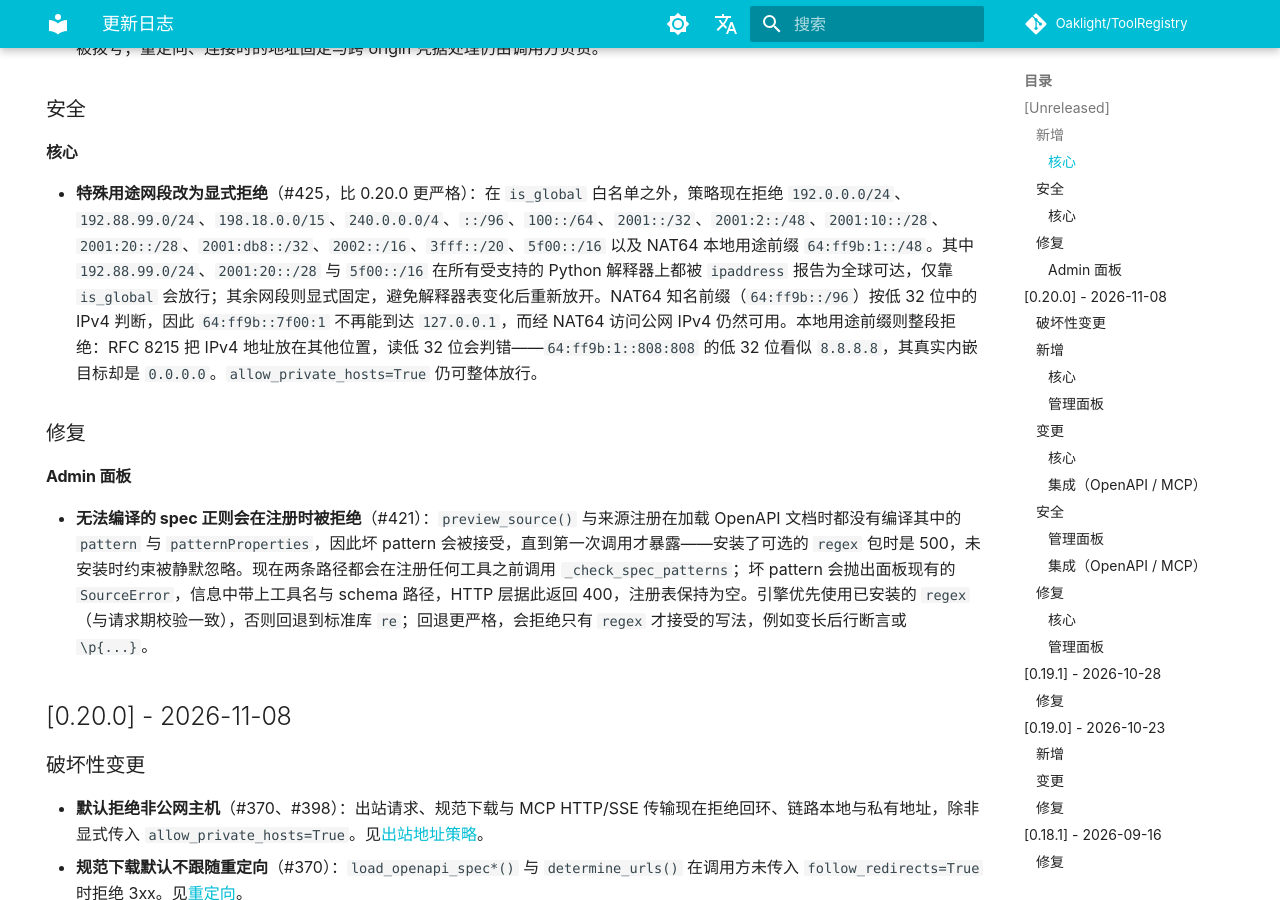
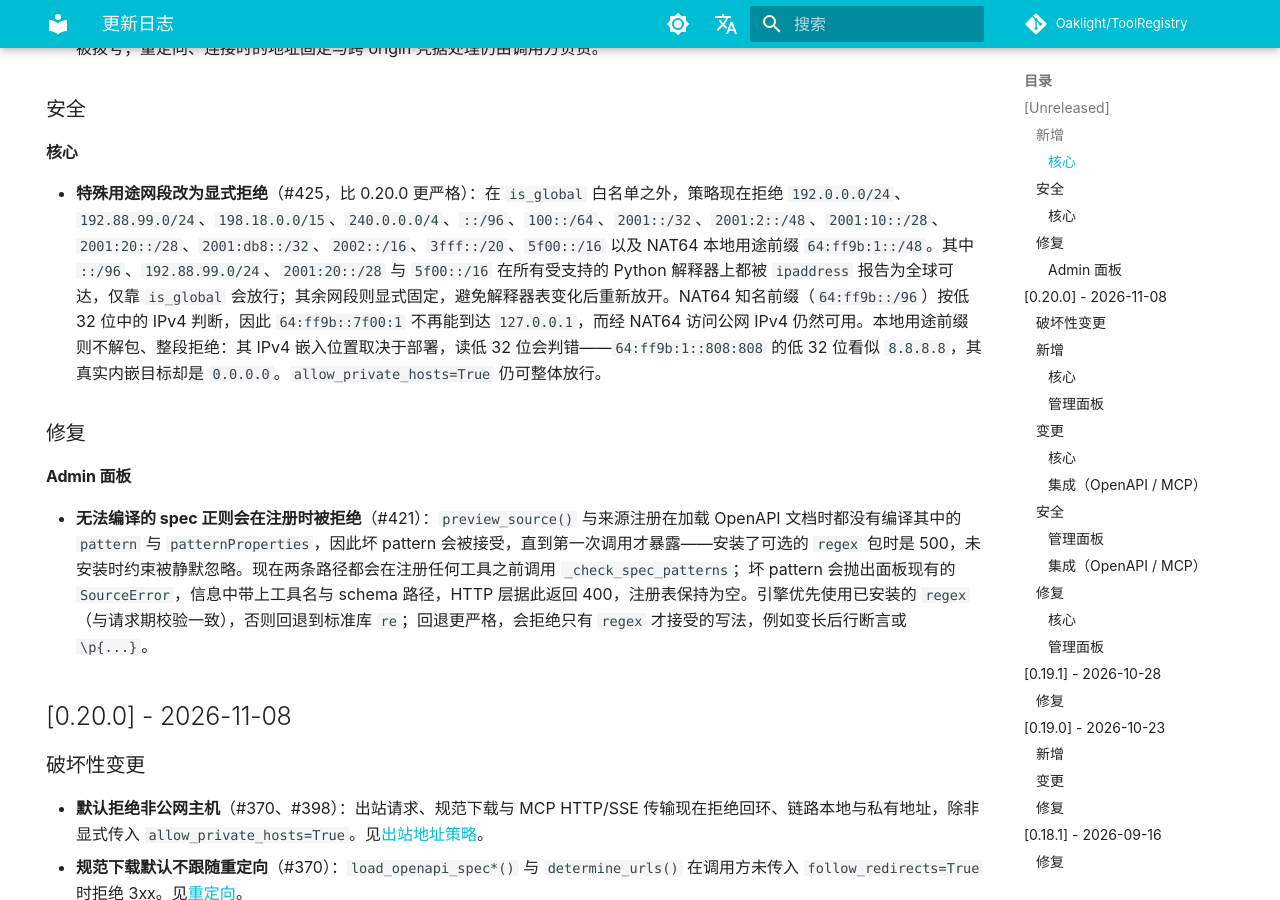
Before and after one commit to Oaklight/ToolRegistry, an MkDocs documentation site: the page built from docs/changelog.md, in a window 1280 px wide and 900 px high, scrolled down 514 px. Built offline with MkDocs 1.6.1 and Material for MkDocs 9.7.7, drawn with Linux system fonts in a browser that asks for light colours; some web fonts are replaced; comment, search, counter and statistics services are not loaded.

Commit message:
docs(changelog): 写明 NAT64 两种前缀的不同处理并补上 ::/96（#425）

```diff
--- a/docs/changelog.md
+++ b/docs/changelog.md
@@ -26,7 +26,7 @@
 
 #### 核心
 
-- **特殊用途网段改为显式拒绝**（#425，比 0.20.0 更严格）：在 `is_global` 白名单之外，策略现在拒绝 `192.0.0.0/24`、`192.88.99.0/24`、`198.18.0.0/15`、`240.0.0.0/4`、`::/96`、`100::/64`、`2001::/32`、`2001:2::/48`、`2001:10::/28`、`2001:20::/28`、`2001:db8::/32`、`2002::/16`、`3fff::/20`、`5f00::/16` 以及 NAT64 本地用途前缀 `64:ff9b:1::/48`。其中 `192.88.99.0/24`、`2001:20::/28` 与 `5f00::/16` 在所有受支持的 Python 解释器上都被 `ipaddress` 报告为全球可达，仅靠 `is_global` 会放行；其余网段则显式固定，避免解释器表变化后重新放开。NAT64 知名前缀（`64:ff9b::/96`）按低 32 位中的 IPv4 判断，因此 `64:ff9b::7f00:1` 不再能到达 `127.0.0.1`，而经 NAT64 访问公网 IPv4 仍然可用。本地用途前缀则整段拒绝：RFC 8215 把 IPv4 地址放在其他位置，读低 32 位会判错——`64:ff9b:1::808:808` 的低 32 位看似 `8.8.8.8`，其真实内嵌目标却是 `0.0.0.0`。`allow_private_hosts=True` 仍可整体放行。
+- **特殊用途网段改为显式拒绝**（#425，比 0.20.0 更严格）：在 `is_global` 白名单之外，策略现在拒绝 `192.0.0.0/24`、`192.88.99.0/24`、`198.18.0.0/15`、`240.0.0.0/4`、`::/96`、`100::/64`、`2001::/32`、`2001:2::/48`、`2001:10::/28`、`2001:20::/28`、`2001:db8::/32`、`2002::/16`、`3fff::/20`、`5f00::/16` 以及 NAT64 本地用途前缀 `64:ff9b:1::/48`。其中 `::/96`、`192.88.99.0/24`、`2001:20::/28` 与 `5f00::/16` 在所有受支持的 Python 解释器上都被 `ipaddress` 报告为全球可达，仅靠 `is_global` 会放行；其余网段则显式固定，避免解释器表变化后重新放开。NAT64 知名前缀（`64:ff9b::/96`）按低 32 位中的 IPv4 判断，因此 `64:ff9b::7f00:1` 不再能到达 `127.0.0.1`，而经 NAT64 访问公网 IPv4 仍然可用。本地用途前缀则不解包、整段拒绝：其 IPv4 嵌入位置取决于部署，读低 32 位会判错——`64:ff9b:1::808:808` 的低 32 位看似 `8.8.8.8`，其真实内嵌目标却是 `0.0.0.0`。`allow_private_hosts=True` 仍可整体放行。
 
 ### 修复
 
```
